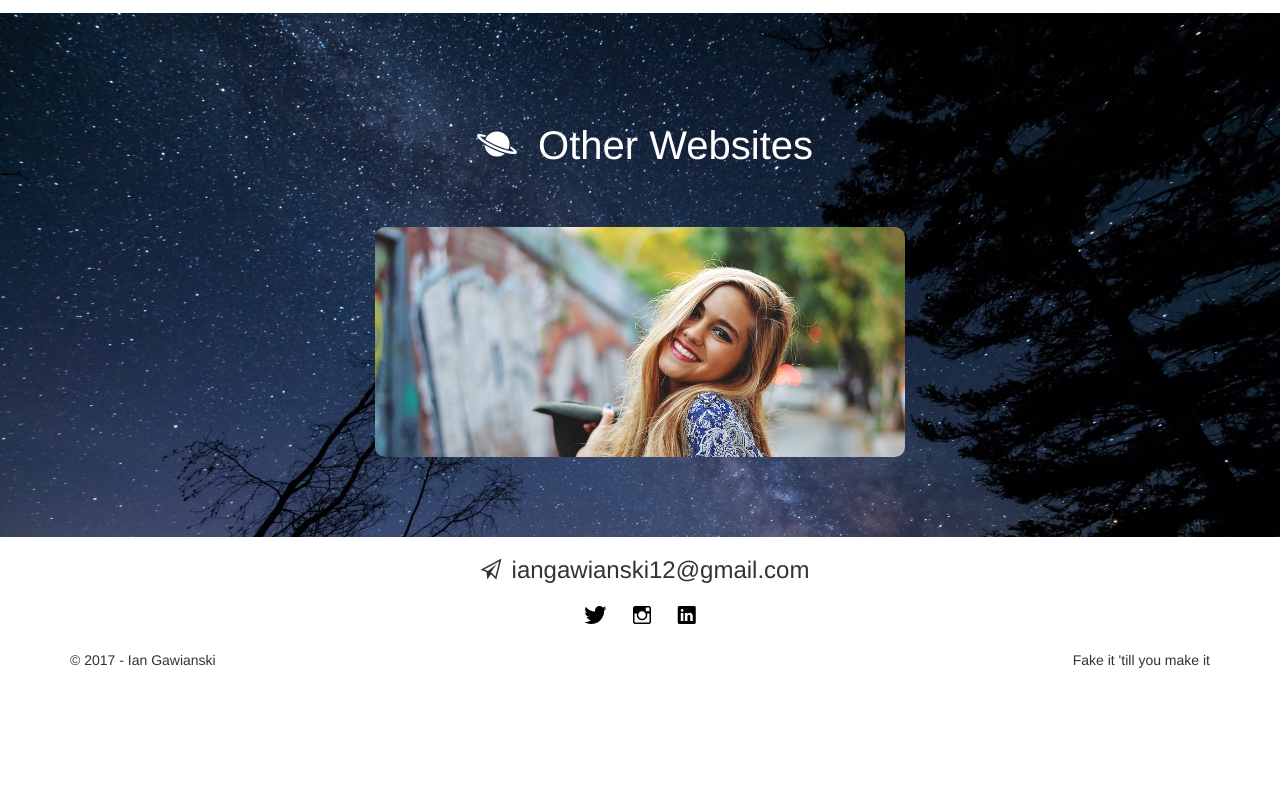
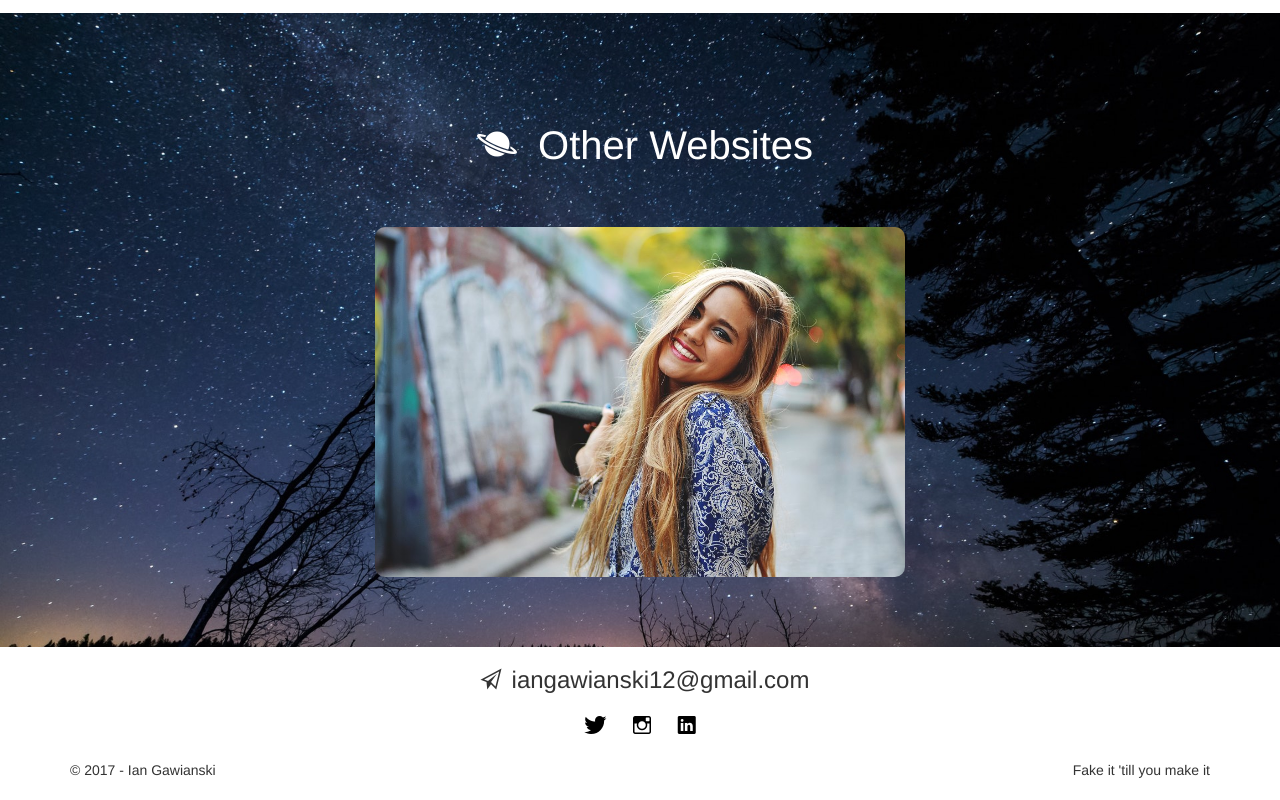
Before and after one commit to Iangawianski/iangawianski.github.io, a plain HTML site: page index.html in a window 1280 px wide. Shown: the part 1574-2374 px from the top of the page. Before the commit the page ends 2264 px from the top, so only its background shows below. Drawn offline with nearby package versions, Linux system fonts and the light colour scheme; a script that the page names is missing; a web font is replaced by a local one.

Commit message:
fix projects

```diff
--- a/index.html
+++ b/index.html
@@ -86,7 +86,7 @@
 		<div class="row text-center">
 			<div class="col-md-6 col-md-offset-3">
 				<a class="website"  href="http://servicios.hitcowork.co/ian/blog/">
-					<div style="background-image: url('img/juana.jpg');" class="project1 center-block">
+					<div style="background-image: url('img/juana.jpg'); height: 350px;" class="project1 center-block">
 						<h2>El blog de</h2>
 						<h2>Juana Rinaldi</h2>
 					</div>
```
